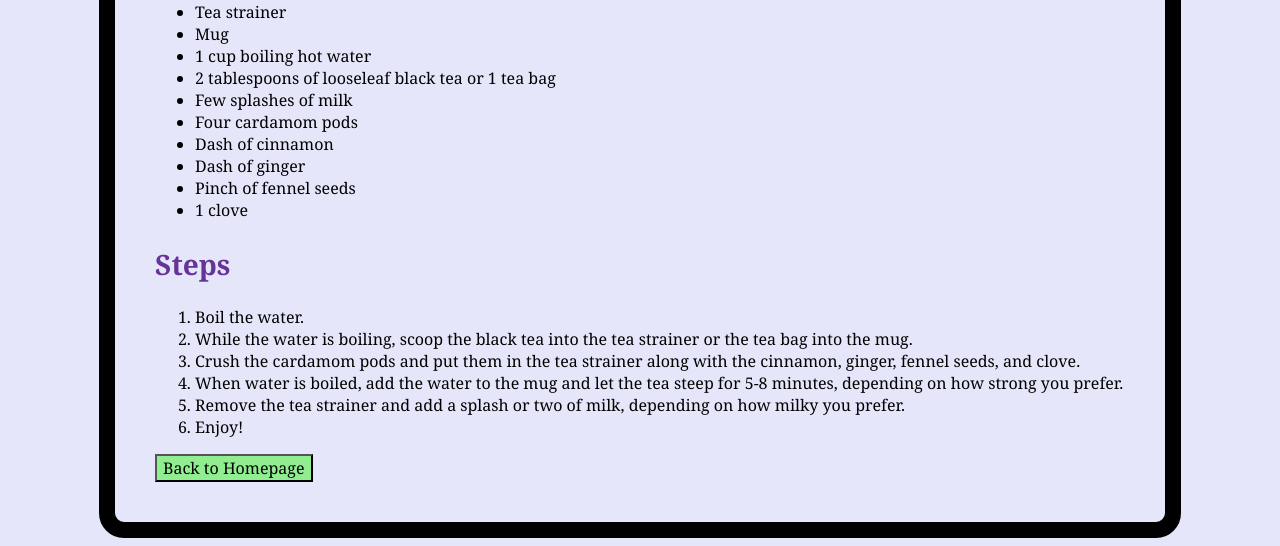
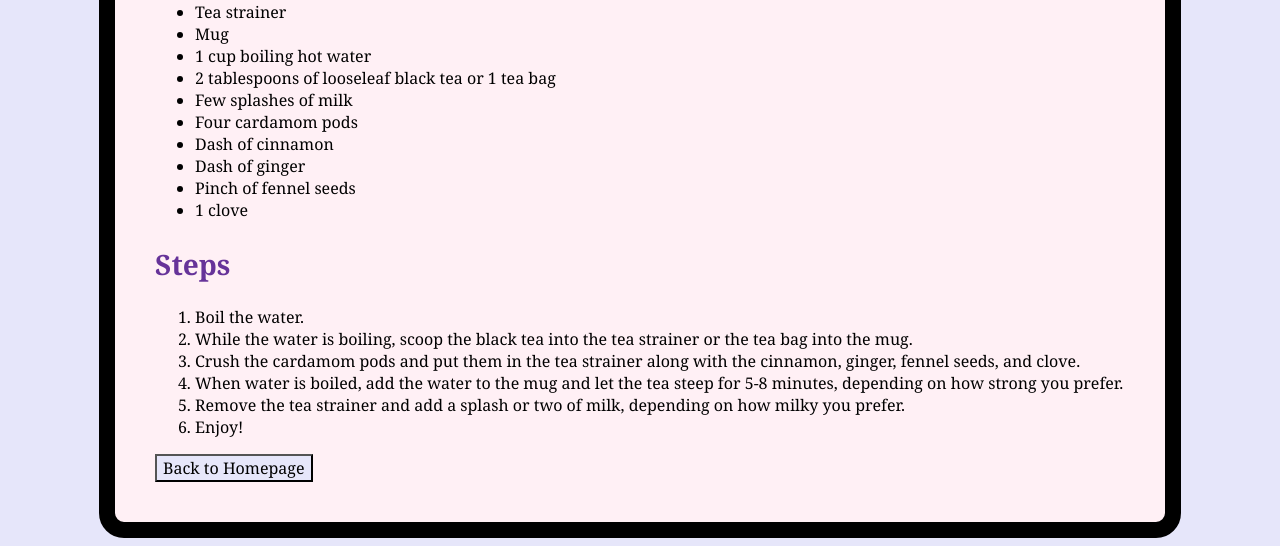
Before and after one commit to jonathonhameedburne/odin-recipes, a plain HTML site: page recipes/chai.html in a window 1280 px wide. Shown: the part 609-1155 px from the top of the page. Drawn offline with Linux system fonts and the light colour scheme.

Commit message:
Change color styling

```diff
--- a/styles.css
+++ b/styles.css
@@ -4,6 +4,7 @@ html {
 }
 
 .main {
+    background-color: lavenderblush;
     border: 5px black solid;
     border-radius: 25px;
     border-width: 1em;
@@ -26,7 +27,7 @@ html {
 }
 
 .links {
-    background-color: lightgreen;
+    background-color: lavender;
     border: black solid;
     display: flex;
     padding: 10px;
@@ -38,7 +39,7 @@ html {
 }
 
 button {
-    background-color: lightgreen;
+    background-color: lavender;
     font-size: 16px;
     font-family: Georgia, 'Times New Roman', Times, serif, sans-serif;
 }
```
